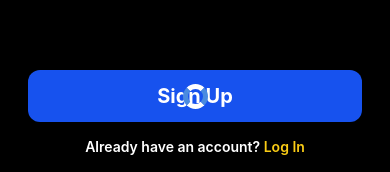
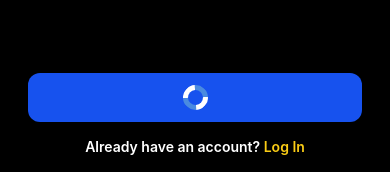
Before and after one commit to shubham31011998/vatavaran, a React Native app: screen /Welcome in a window 390 px wide. Shown: the part 591-763 px from the top of the page. Built offline with nearby package versions, Linux system fonts and the light colour scheme; no server answers.

Commit message:
Add Loader component using Animated

```diff
--- a/components/Loader.js
+++ b/components/Loader.js
@@ -1,7 +1,7 @@
-import {View, Text, StyleSheet, Animated} from 'react-native'
-import React from 'react'
+import React, { useRef, useEffect } from 'react';
+import { StyleSheet } from 'react-native';
+import { Animated, Text, View, Easing } from 'react-native';
 
-const Loader = () => {
 const styles = StyleSheet.create({
     outer: {
         width: 25,
@@ -11,27 +11,48 @@ const Loader = () => {
         borderColor: "#4a8be0",
         borderBottomColor: "#fff",
         borderTopColor: "#fff",
-            position: 'absolute',
-            top: '50%',      // Adjust vertical positioning as needed
-            left: '50%',     // Adjust horizontal positioning as needed
-            marginLeft: -12.5,  // Adjust for half the width
-            marginTop: -12.5,   // Adjust for half the height
-            // transform: [{
-            //     rotate: Animated.loop(
-            //         new Animated.Value(0).interpolate({
-            //             inputRange: [0, 1],
-            //             outputRange: ['0deg', '360deg']
-            //         })
-            //     )._value // Convert Animated.Value to string
-            // }]
+        // position: 'absolute',
     }
 });
+// You can then use your `FadeInView` in place of a `View` in your components:
+const Loader = () => {
+    let rotateValueHolder = new Animated.Value(0);
+
+    const startImageRotateFunction = () => {
+        rotateValueHolder.setValue(0);
+        Animated.timing(rotateValueHolder, {
+            toValue: 1,
+            duration: 500,
+            easing: Easing.linear,
+            useNativeDriver: false,
+        }).start(() => startImageRotateFunction());
+    };
+
+    const rotateData = rotateValueHolder.interpolate({
+        inputRange: [0, 1],
+        outputRange: ['0deg', '360deg'],
+    });
+
+    useEffect(() => {
+        startImageRotateFunction();
+    }, [])
+
 
     return (
-        <View style={styles.outer}>
-
+        <View
+            style={{
+                // flex: 1,
+                alignItems: 'center',
+                justifyContent: 'center',
+            }}>
+            <Animated.View // Special animatable View
+                style={{
+                    ...styles.outer,
+                    transform: [{ rotate: rotateData }], // Bind opacity to animated value
+                }}>
+            </Animated.View>
         </View>
-    )
-}
+    );
+};
 
 export default Loader
--- a/screens/Welcome.js
+++ b/screens/Welcome.js
@@ -1,41 +1,36 @@
-import {View, Text, Image, TouchableOpacity} from 'react-native';
-import React from 'react';
-import {SafeAreaView} from 'react-native-safe-area-context';
-import {themeColors} from '../theme';
-import {useNavigation} from '@react-navigation/native';
+import { View, Text, Image, TouchableOpacity } from 'react-native';
+import React, { useState } from 'react';
+import { SafeAreaView } from 'react-native-safe-area-context';
+import { themeColors } from '../theme';
+import { useNavigation } from '@react-navigation/native';
 import Loader from '../components/Loader';
 
 export default function WelcomeScreen() {
+    const [showLoader, setshowLoader] = useState(true);
     const navigation = useNavigation();
     return (
-        <SafeAreaView className="flex-1" style={{backgroundColor: themeColors.black_1}}>
+        <SafeAreaView className="flex-1" style={{ backgroundColor: themeColors.black_1 }}>
             <View className="flex-1 flex justify-around my-4">
                 <View className="flex-col justify-center items-center">
                     <Image source={require("../assets/images/atmos2.png")}
-                        style={{width: 300, height: 100, resizeMode: 'contain'}} />
+                        style={{ width: 300, height: 100, resizeMode: 'contain' }} />
                     <Image source={require("../assets/images/login2.png")}
-                        style={{width: 300, height: 300, resizeMode: 'contain'}} />
+                        style={{ width: 300, height: 300, resizeMode: 'contain' }} />
                 </View>
-                {/* <View>
-                    <Text
-                        className="font-bold text-4xl text-center" style={{color: themeColors.white_1}}>
-                        Let's Get Started!
-                    </Text>
-                    <Text className="text-gray-300 text-center text-lg text-yellow-400" >
-                        <Text className="font-bold">"AtmosApp"</Text> brings you real-time weather updates on a few steps.
-                    </Text>
-                </View> */}
                 <View className="space-y-4">
                     <TouchableOpacity
                         onPress={() => navigation.navigate('Signup')}
-                        className="py-3 mx-7 rounded-xl" style={{backgroundColor:themeColors.blue_1,position:"relative"}}>
-                        <Text
-                            className="text-xl font-bold text-center"
-                            style={{color:themeColors.white_1}}
-                        >
-                            Sign Up
-                            <Loader></Loader>
-                        </Text>
+                        className="py-3 mx-7 rounded-xl" style={{ backgroundColor: themeColors.blue_1, position: "relative" }}>
+                        {
+                            showLoader
+                                ? <Loader></Loader>
+                                : <Text
+                                    className="text-xl font-bold text-center"
+                                    style={{ color: themeColors.white_1 }}
+                                >
+                                    Sign Up
+                                </Text>
+                        }
                     </TouchableOpacity>
                     <View className="flex-row justify-center">
                         <Text className="text-white font-semibold">Already have an account?</Text>
```
Lines whose indentation alone changed are shown as unchanged.
